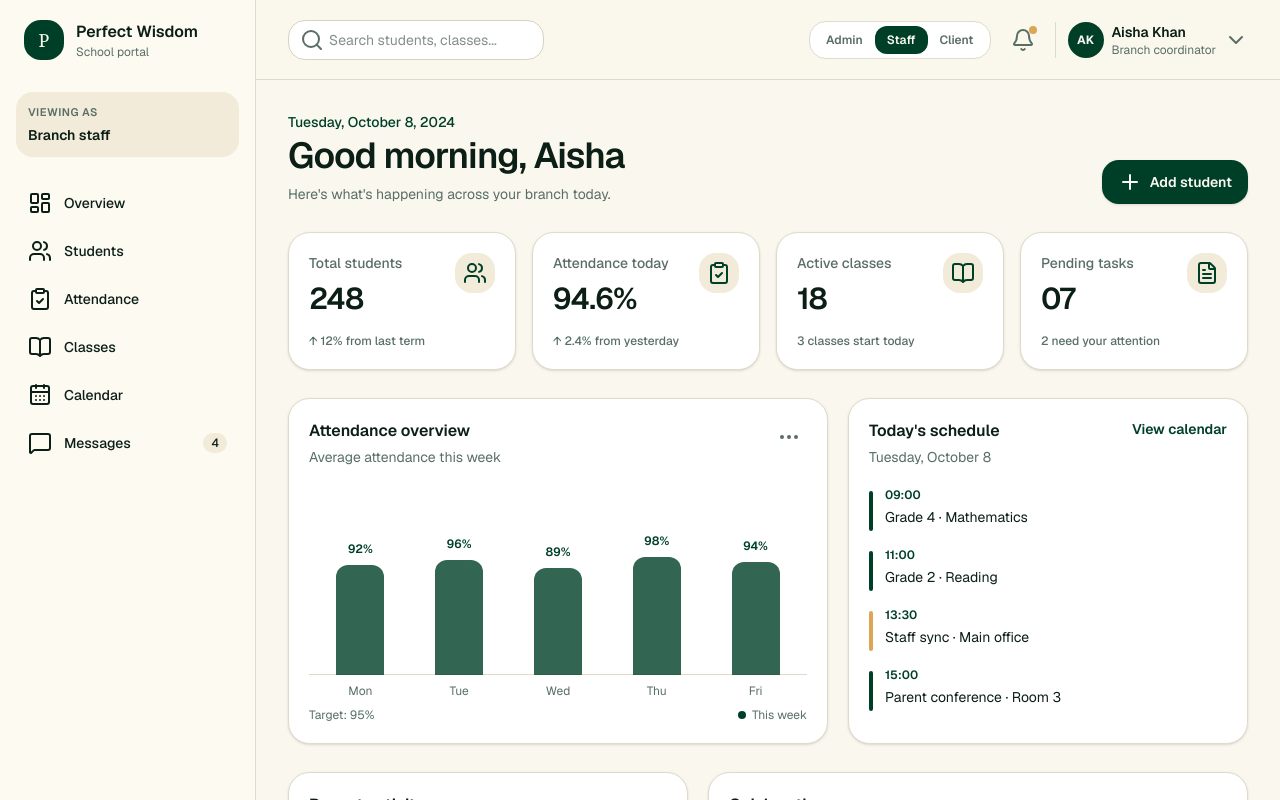
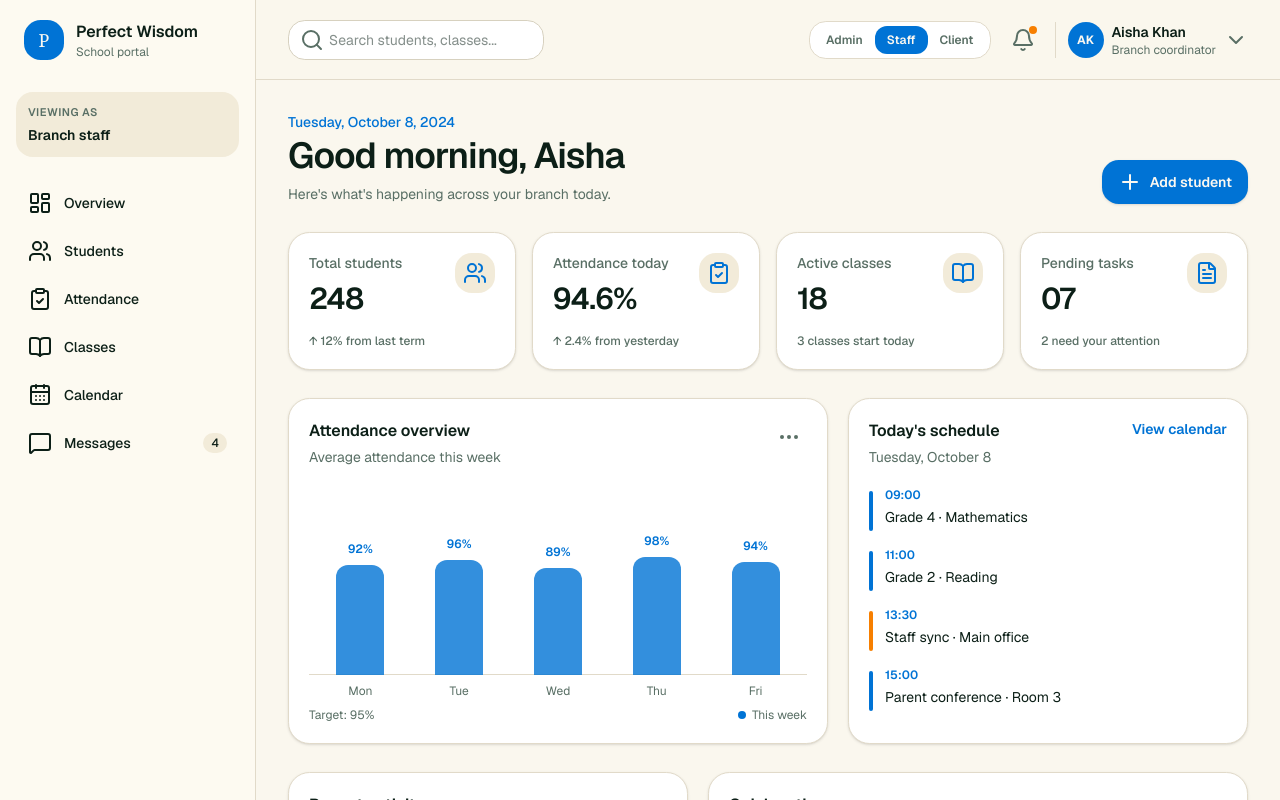
Before and after one commit to Balmasexy/perfectwisdom-school, a Next.js app: page / in a window 1280 px wide. Shown: the top 800 px of the page. Built offline with nearby package versions, Linux system fonts and the light colour scheme.

Commit message:
Apply Perfect Wisdom School blue and orange brand theme

```diff
--- a/app/globals.css
+++ b/app/globals.css
@@ -53,13 +53,13 @@
   --card-foreground: oklch(0.22 0.03 165);
   --popover: oklch(1 0 0);
   --popover-foreground: oklch(0.22 0.03 165);
-  --primary: oklch(0.32 0.08 164);
+  --primary: oklch(0.55 0.18 250);
   --primary-foreground: oklch(0.98 0.01 90);
   --secondary: oklch(0.94 0.025 90);
   --secondary-foreground: oklch(0.32 0.08 164);
   --muted: oklch(0.94 0.025 90);
   --muted-foreground: oklch(0.52 0.03 165);
-  --accent: oklch(0.76 0.12 76);
+  --accent: oklch(0.72 0.18 55);
   --accent-foreground: oklch(0.25 0.05 75);
   --destructive: oklch(0.58 0.18 25);
   --border: oklch(0.89 0.025 90);
```
